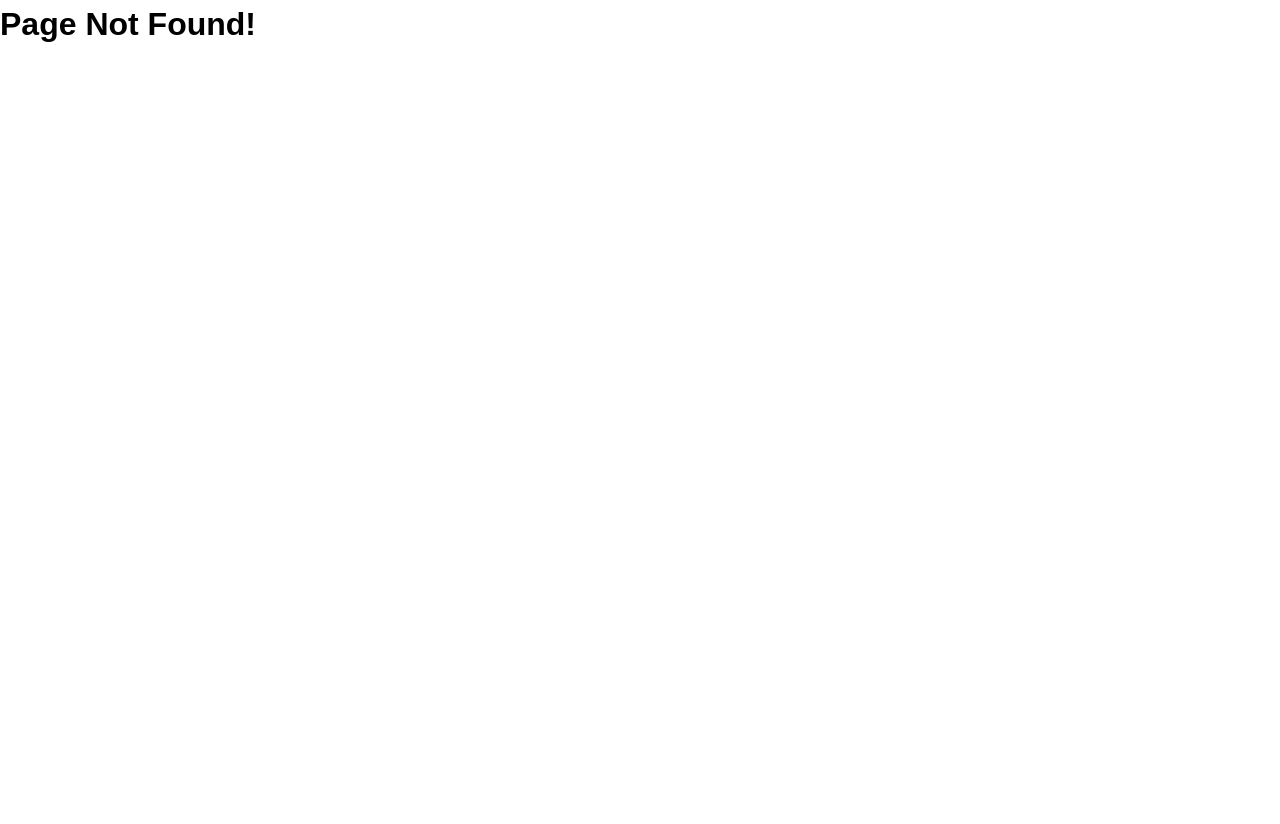
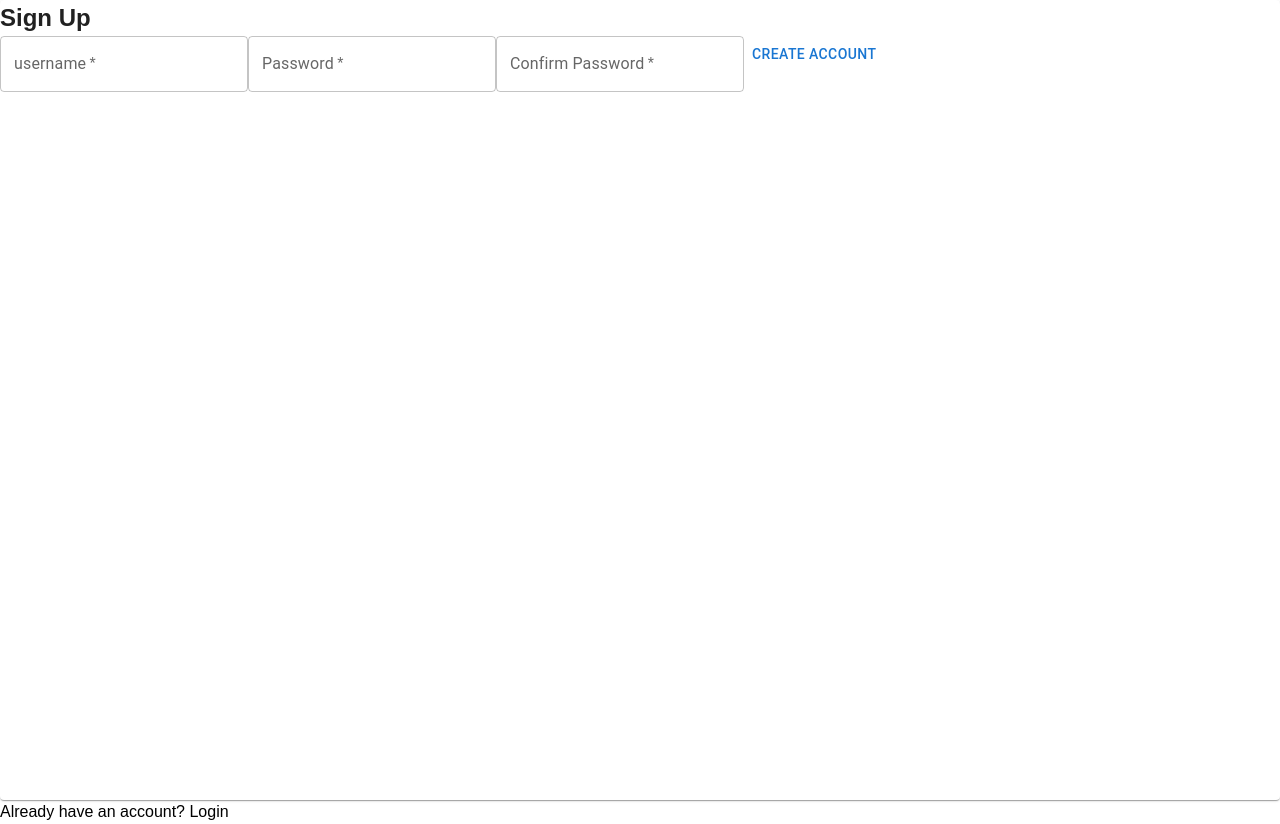
Before and after one commit to Turizak/mtgCollectionFE, a React (Vite) app: page /signup in a window 1280 px wide. Before the commit this address had no page. Before the commit the page ends 800 px from the top, so only its background shows below. Built offline with nearby package versions, Linux system fonts and the light colour scheme.

Commit message:
bleh
bleh bleh

half-build the auth

```diff
--- a/src/App.tsx
+++ b/src/App.tsx
@@ -2,17 +2,22 @@ import Login from "./Login";
 import MTGSearch from "./MTGSearch";
 import NotFound from "./NotFound";
 import Collection from "./Collection";
+import Signup from "./Signup";
 import "./App.css";
 import { Route, Routes } from "react-router-dom";
+import { AuthProvider } from "./contexts/AuthContext";
 
 function App() {
   return (
-    <Routes>
-      <Route path="/" element={<MTGSearch />} />
-      <Route path="/login" element={<Login />} />
-      <Route path="/collection" element={<Collection />} />
-      <Route path="*" element={<NotFound />} />
-    </Routes>
+    <AuthProvider>
+      <Routes>
+        <Route path="/" element={<Collection />} />
+        <Route path="/signup" element={<Signup />} />
+        <Route path="/login" element={<Login />} />
+        <Route path="/search" element={<MTGSearch />} />
+        <Route path="*" element={<NotFound />} />
+      </Routes>
+    </AuthProvider>
   );
 }
 
--- a/src/Collection.tsx
+++ b/src/Collection.tsx
@@ -6,6 +6,7 @@ import TableContainer from "@mui/material/TableContainer";
 import TableHead from "@mui/material/TableHead";
 import TableRow from "@mui/material/TableRow";
 import Paper from "@mui/material/Paper";
+import Button from "@mui/material/Button";
 import Header from "./Header";
 import Footer from "./Footer";
 
@@ -26,6 +27,20 @@ const Collection = () => {
       .then((data) => setMyCollection(data));
   }, []);
 
+  async function deleteCard() {
+    const response = await fetch(
+      `${baseURL}/api/v1/account/cards/89f612d6-7c59-4a7b-a87d-45f789e88ba5`,
+      {
+        method: "DEL",
+        headers: {
+          Authorization: `Bearer ${localStorage.token}`,
+          "Content-Type": "application/json",
+        },
+      }
+    );
+    location.reload();
+  }
+
   return (
     <>
       <Header />
@@ -34,6 +49,7 @@ const Collection = () => {
           <TableHead>
             <TableRow>
               <TableCell>Card</TableCell>
+              <TableCell>Scry ID</TableCell>
               <TableCell>Price</TableCell>
               <TableCell>Qty</TableCell>
             </TableRow>
@@ -48,6 +64,7 @@ const Collection = () => {
                   <TableCell component="th" scope="row">
                     {row.card_name}
                   </TableCell>
+                  <TableCell>{row.scry_id}</TableCell>
                   <TableCell>{"$" + row.price}</TableCell>
                   <TableCell>{row.quantity}</TableCell>
                 </TableRow>
--- a/src/Header.tsx
+++ b/src/Header.tsx
@@ -12,11 +12,11 @@ const Header = () => {
   const navigate = useNavigate();
 
   function goToCollection() {
-    navigate("/collection");
+    navigate("/");
   }
 
   function goToMTGSearch() {
-    navigate("/");
+    navigate("/search");
   }
   function goToLogin() {
     navigate("/login");
--- a/src/Login.tsx
+++ b/src/Login.tsx
@@ -1,8 +1,9 @@
-import React, { useRef, useEffect } from "react";
+import React, { useRef, useEffect, useState } from "react";
 import Button from "@mui/material/Button";
 import TextField from "@mui/material/TextField";
 import Container from "@mui/material/Container";
 import Box from "@mui/material/Box";
+import Typography from "@mui/material/Typography";
 import Alert from "@mui/material/Alert";
 import AlertTitle from "@mui/material/AlertTitle";
 import { useNavigate } from "react-router-dom";
@@ -27,11 +28,7 @@ const Login = () => {
   // Login
   async function loginHandler(e: React.FormEvent) {
     e.preventDefault();
-    if (usernameRef?.current?.value === "") {
-      alert("Username is Required!");
-    } else if (passwordRef?.current?.value === "") {
-      alert("Password is Required!");
-    } else {
+
     let response = await fetch(`${baseURL}/api/v1/login`, {
       method: "POST",
       headers: {
@@ -48,11 +45,12 @@ const Login = () => {
     localStorage.setItem("token", commits.token);
     navigate("/");
   }
-  }
   return (
     <>
-      <Header />
       <Container maxWidth="sm">
+        <Typography variant="h2" gutterBottom>
+          MTG Collection App
+        </Typography>
         <form onSubmit={loginHandler}>
           <Box
             sx={{
@@ -62,6 +60,7 @@ const Login = () => {
             }}
           >
             <TextField
+              required
               variant="outlined"
               margin="normal"
               label="Username"
@@ -71,6 +70,7 @@ const Login = () => {
               inputRef={usernameRef}
             />
             <TextField
+              required
               variant="outlined"
               margin="normal"
               label="Password"
--- a/src/MTG.tsx
+++ b/src/MTG.tsx
@@ -21,6 +21,7 @@ const MTG = (props: any) => {
         quantity: 1,
       }),
     });
+    alert("Added!");
   }
 
   return (
@@ -32,7 +33,7 @@ const MTG = (props: any) => {
           listStyle: "none",
         }}
       >
-        <li>
+        <ul>
           <img src={props.image} alt="card image" />
           <h2>{props.name}</h2>
           <h3>{props.id}</h3>
@@ -44,7 +45,7 @@ const MTG = (props: any) => {
           >
             Add to Collection
           </Button>
-        </li>
+        </ul>
       </Paper>
     </Container>
   );
--- /dev/null
+++ b/src/Signup.tsx
@@ -0,0 +1,61 @@
+import React, { useRef, useState } from "react";
+import Paper from "@mui/material/Paper";
+import Button from "@mui/material/Button";
+import TextField from "@mui/material/TextField";
+import { useAuth } from "./contexts/AuthContext";
+
+const Signup = () => {
+  const usernameRef = useRef();
+  const passwordRef = useRef();
+  const passwordConfirmRef = useRef();
+  //   const {signup} = useAuth();
+  const [error, setError] = useState("");
+
+  async function handleSubmit(e: React.FormEvent) {
+    e.preventDefault();
+
+    Signup(usernameRef?.current?.value, passwordRef?.current?.value);
+
+    if (passwordRef?.current?.value !== passwordConfirmRef?.current?.value) {
+      return setError("Passwords do not match!");
+    }
+  }
+
+  return (
+    <>
+      <Paper>
+        <body>
+          <h2>Sign Up</h2>
+          <form onSubmit={handleSubmit}>
+            <TextField
+              required
+              id="username"
+              label="username"
+              inputRef={usernameRef}
+            ></TextField>
+            <TextField
+              required
+              id="password"
+              label="Password"
+              type="password"
+              inputRef={passwordRef}
+            ></TextField>
+            <TextField
+              required
+              id="confirm-password"
+              label="Confirm Password"
+              type="password"
+              inputRef={passwordConfirmRef}
+            ></TextField>
+            <Button type="submit">Create Account</Button>
+          </form>
+        </body>
+      </Paper>
+      <div>
+        <p>Already have an account? Login</p>
+      </div>
+    </>
+  );
+};
+
+export default Signup;
--- /dev/null
+++ b/src/contexts/AuthContext.tsx
@@ -0,0 +1,38 @@
+import React, { useContext, useState, useEffect } from "react";
+
+const AuthContext = React.createContext("");
+
+export function useAuth() {
+  return useContext(AuthContext);
+}
+
+export function AuthProvider({ children }) {
+  const [currentUser, setCurrentUser] = useState();
+
+  // Replace return with our server
+
+  // function signup(username, password) {
+  //  return AuthContext.createUserWithEmailAndPassword(username, password)
+  // }
+
+  // function login(username, password) {
+  //  return AuthContext.createUserWithEmailAndPassword(username, password)
+  // }
+
+  // Set current user on render
+
+  // useEffect(() => {
+  //   const unsubscribe = auth.onAuthStateChanged(user => {
+  //     setCurrentUser(user)
+  //   })
+
+  // return unsubscribe
+  // }, [])
+
+  const value = {
+    currentUser,
+    // signup,
+  };
+
+  return <AuthContext.Provider value={value}>{children}</AuthContext.Provider>;
+}
```
Lines whose indentation alone changed are shown as unchanged.
